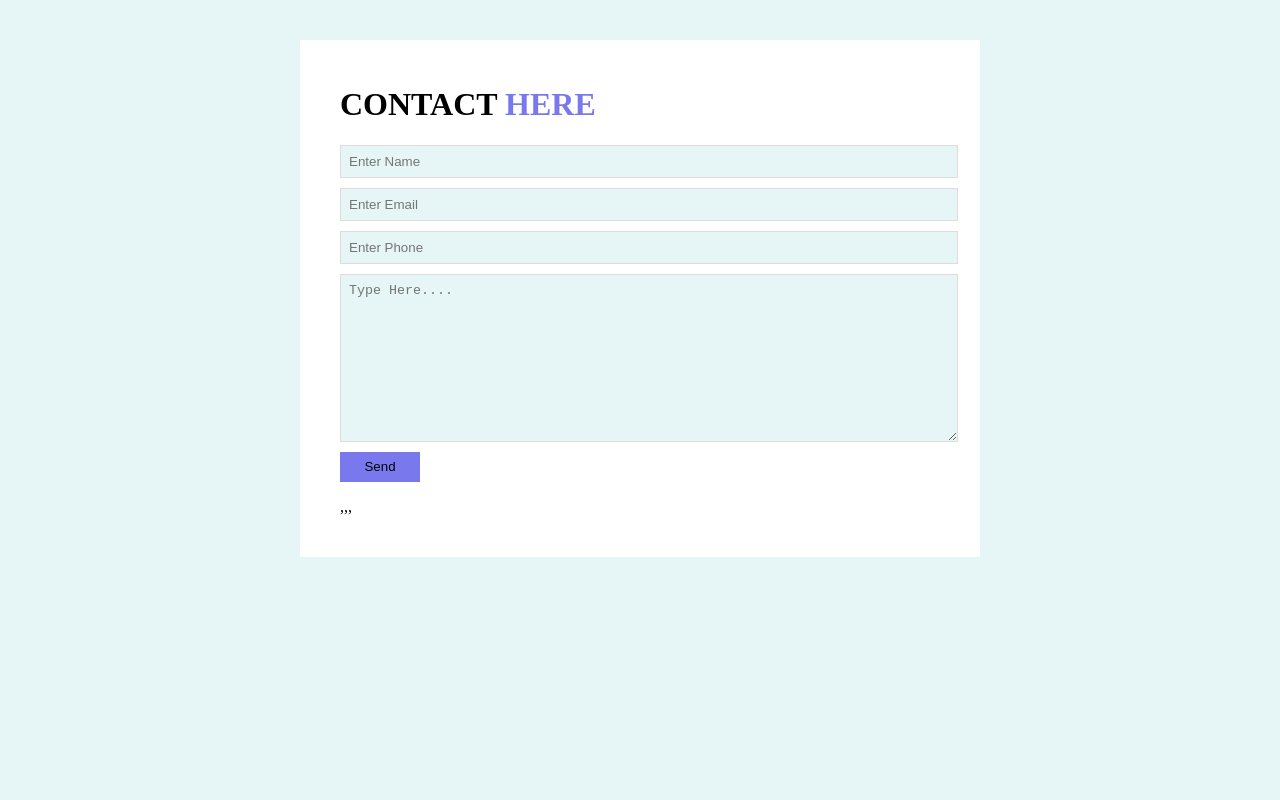
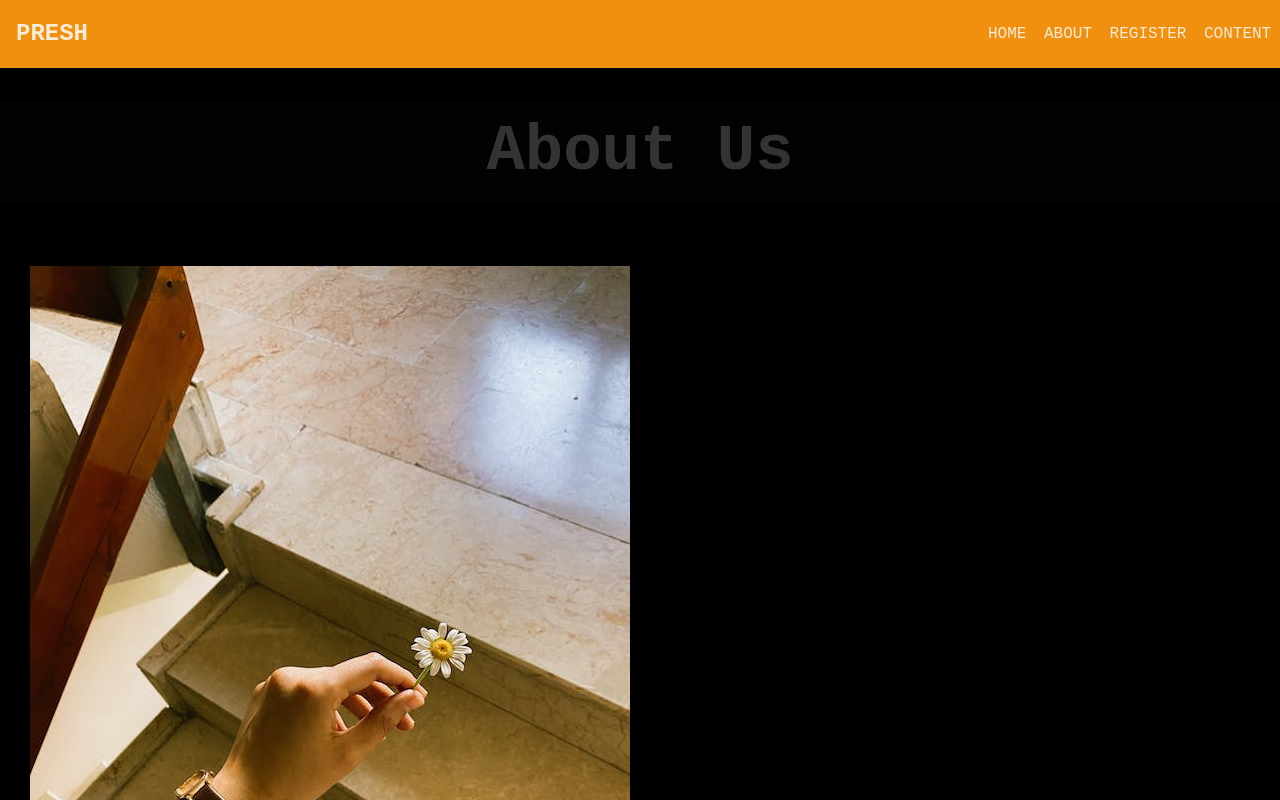
Before and after one commit to Preciousnnebuogor/react-practice, a React (Vite) app: page / in a window 1280 px wide. Shown: the top 800 px of the page. Built offline with nearby package versions, Linux system fonts and the light colour scheme.

Commit message:
add new files

```diff
--- a/src/App.jsx
+++ b/src/App.jsx
@@ -1,14 +1,18 @@
 
-//import About from "./Components/About"
-import Contact from "./Components/Contact"
-//import Navbar from "./Components/Navbar"
-//import Form from "./Components/Form"
+
+import Contact from "./Components/Contact/Contact"
+import Navbar from "./Components/Navbar/Navbar"
+import Form from "./Components/Form/Form"
+import AboutUs from "./Components/About/Aboutus"
 
 function App() {
 
   return (
     <div className="App">
+      <Navbar/>
+      <AboutUs/>
       <Contact/>
+      <Form/>
 
     </div>
   )
--- a/src/Components/Aboutus.jsx
+++ b/src/Components/About/AboutUs.jsx
@@ -1,5 +1,5 @@
-import style from "./Contact.module.css";
-export default function Contact() {
+import style from "./About.module.css";
+export default function AboutUs() {
   return (
     <div>
       <section className={style.about}  id="about">
--- a/src/Components/Form.jsx
+++ b/src/Components/Form/Form.jsx
@@ -1,5 +1,5 @@
 import { useState } from "react";
-//import styles from "./Form.module.css"
+import styles from "./Form.module.css"
 
 export default function Form() {
   const [name, setName] = useState({ firstName: "", lastName: "" });
--- a/src/Components/Navbar.module.css
+++ b/src/Components/Navbar/Navbar.module.css
@@ -1,13 +1,8 @@
-body {
-    margin: 0;
-    padding: 0;
-    font-family: sans-serif;
-    background-color: rgb(140, 191, 174);
-}
+
 .Navbar{
     display: flex;
     align-items: center;
-    background-color: antiquewhite;
+    background-color: rgb(241, 143, 15);
     justify-content: space-between;
 }
 
```
Also changed, not shown: src/Components/About/About.module.css (renamed from src/Components/About.module.css), src/Components/Contact/Contact.jsx (renamed from src/Components/Contact.jsx), src/Components/Contact/Contact.module.css (renamed from src/Components/Contact.module.css), src/Components/Form/Form.module.css (renamed from src/Components/Form.module.css), src/Components/Navbar/Navbar.jsx (renamed from src/Components/Navbar.jsx).
